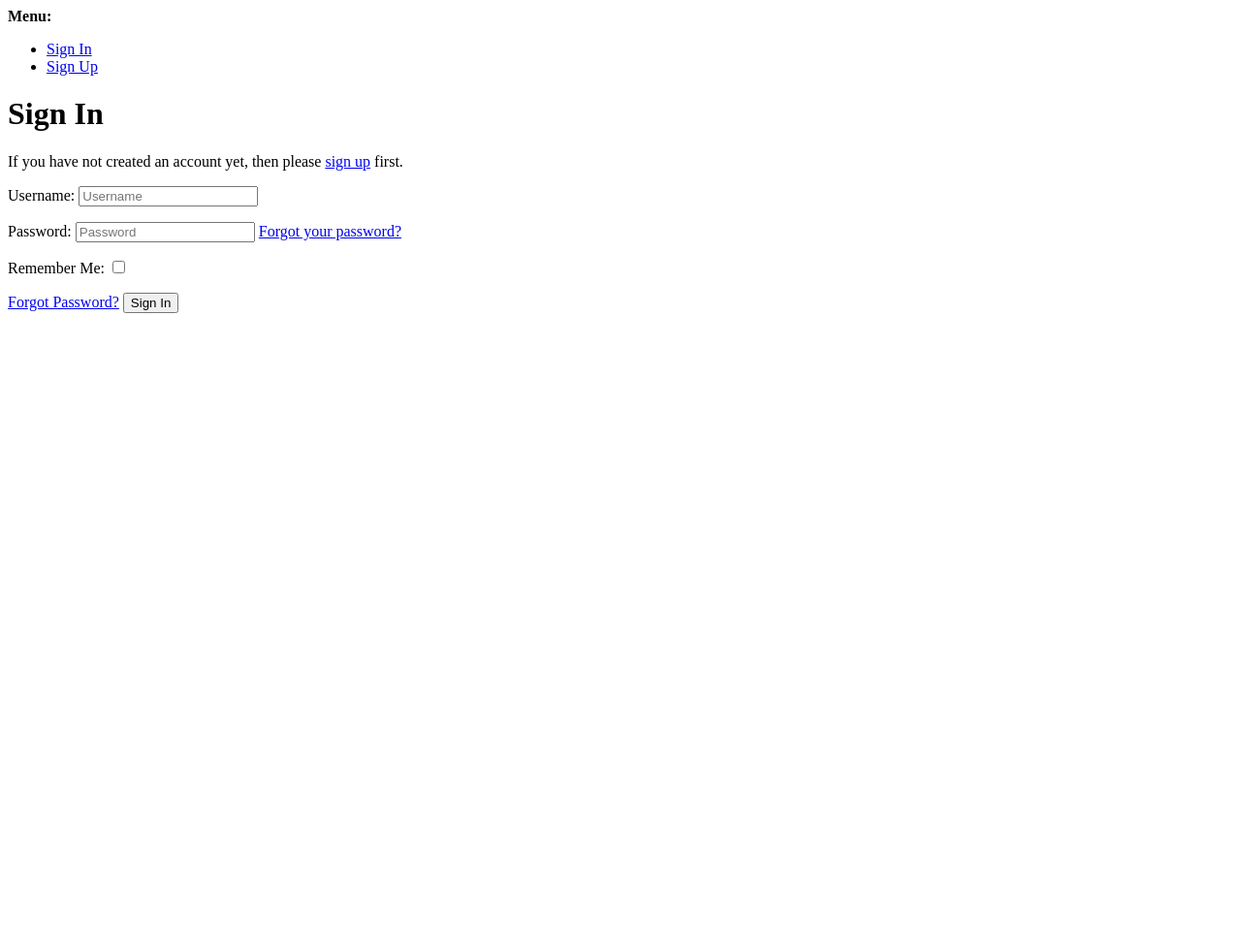
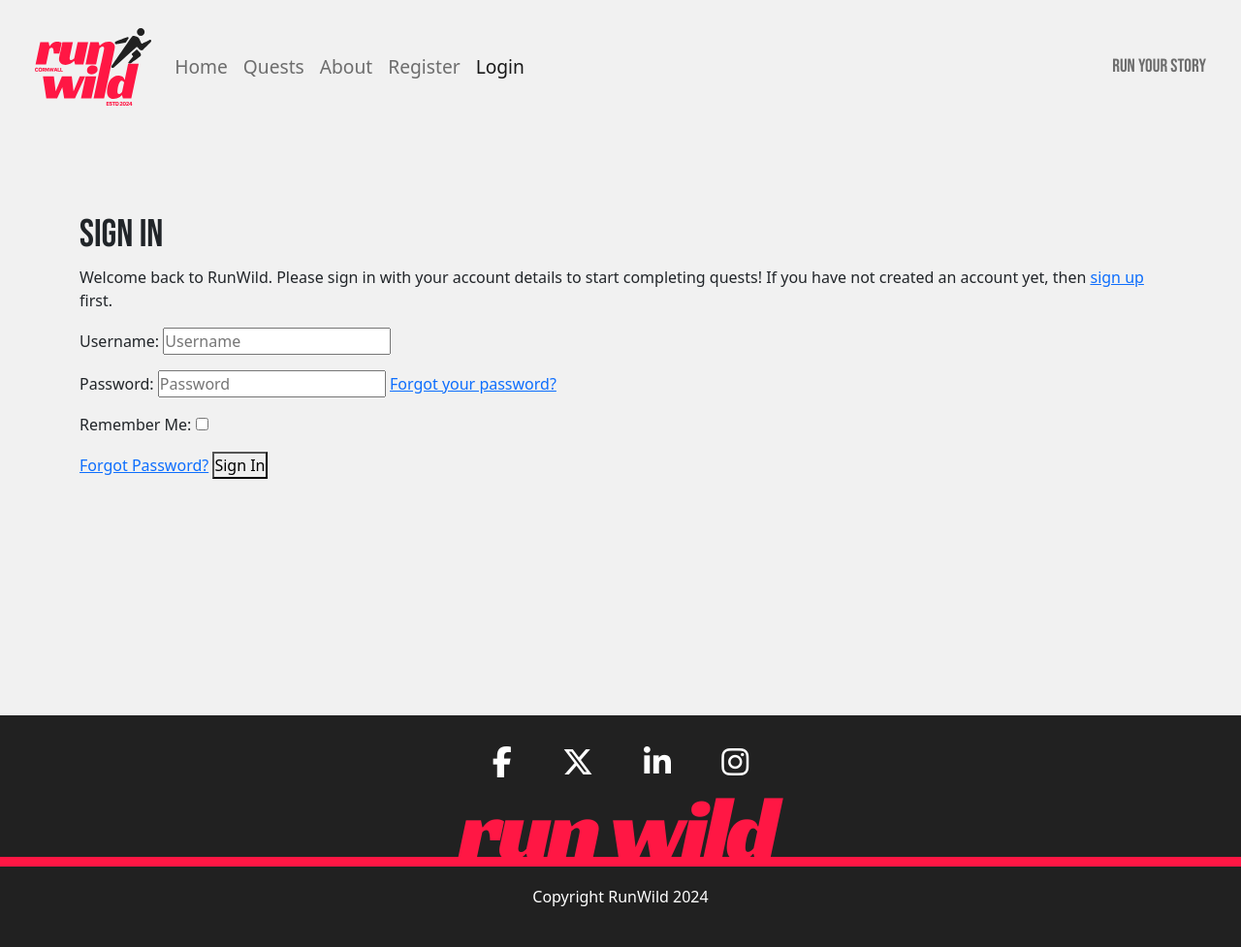
Before and after one commit to ZASamm/run-wild, a Django app: page /accounts/login/ in a window 1280 px wide. Shown: the whole page at 97% size. Before the commit the page ends 323 px from the top, so only its background shows below. Run offline with Django 4.2, Linux system fonts and the light colour scheme; some libraries are stand-ins or nearby versions.

Commit message:
add: styling to login and out templates

```diff
--- a/static/css/style.css
+++ b/static/css/style.css
@@ -165,6 +165,7 @@ html {
 footer {
     color: var(--white);
     background-color: var(--text);
+    bottom: 0;
     width: 100%;
     height: auto;
 }
@@ -318,6 +319,14 @@ footer {
 }
 
 
+/* account templates */
+
+#account-container {
+    height: 75vh;
+    padding-top: 10vh;
+}
+
+
 /* media queries */
 
 @media (max-width: 960px) {
--- a/templates/account/login.html
+++ b/templates/account/login.html
@@ -1,4 +1,4 @@
-{% extends "account/base.html" %}
+{% extends "base.html" %}
 
 {% load i18n %}
 {% load account socialaccount %}
@@ -6,33 +6,19 @@
 {% block head_title %}{% trans "Sign In" %}{% endblock head_title %}
 
 {% block content %}
-
+<div class="container" id="account-container">
+  <div class="row">
+    <div class="col">
       <h1>{% trans "Sign In" %}</h1>
 
-{% get_providers as socialaccount_providers %}
-
-{% if socialaccount_providers %}
-<p>{% blocktrans with site.name as site_name %}Please sign in with one
-of your existing third party accounts. Or, <a href="{{ signup_url }}">sign up</a>
-for a {{ site_name }} account and sign in below:{% endblocktrans %}</p>
-
-<div class="socialaccount_ballot">
-
-  <ul class="socialaccount_providers">
-    {% include "socialaccount/snippets/provider_list.html" with process="login" %}
-  </ul>
-
-  <div class="login-or">{% trans 'or' %}</div>
-
+      <p>{% blocktrans %}Welcome back to RunWild. Please sign in with your account details to start completing quests!
+        If you
+        have not created an account yet, then <a class="link" href="{{ signup_url }}">sign up</a>
+        first.{% endblocktrans %}</p>
     </div>
-
-{% include "socialaccount/snippets/login_extra.html" %}
-
-{% else %}
-<p>{% blocktrans %}If you have not created an account yet, then please
-<a href="{{ signup_url }}">sign up</a> first.{% endblocktrans %}</p>
-{% endif %}
-
+  </div>
+  <div class="row">
+    <div class="col">
       <form class="login" method="POST" action="{% url 'account_login' %}">
         {% csrf_token %}
         {{ form.as_p }}
@@ -42,5 +28,9 @@ for a {{ site_name }} account and sign in below:{% endblocktrans %}</p>
         <a class="button secondaryAction" href="{% url 'account_reset_password' %}">{% trans "Forgot Password?" %}</a>
         <button class="primaryAction" type="submit">{% trans "Sign In" %}</button>
       </form>
+    </div>
+  </div>
+</div>
+
 
 {% endblock content %}
```
Also changed, not shown: templates/account/logout.html (+8 -3 lines). Lines whose indentation alone changed are shown as unchanged.
